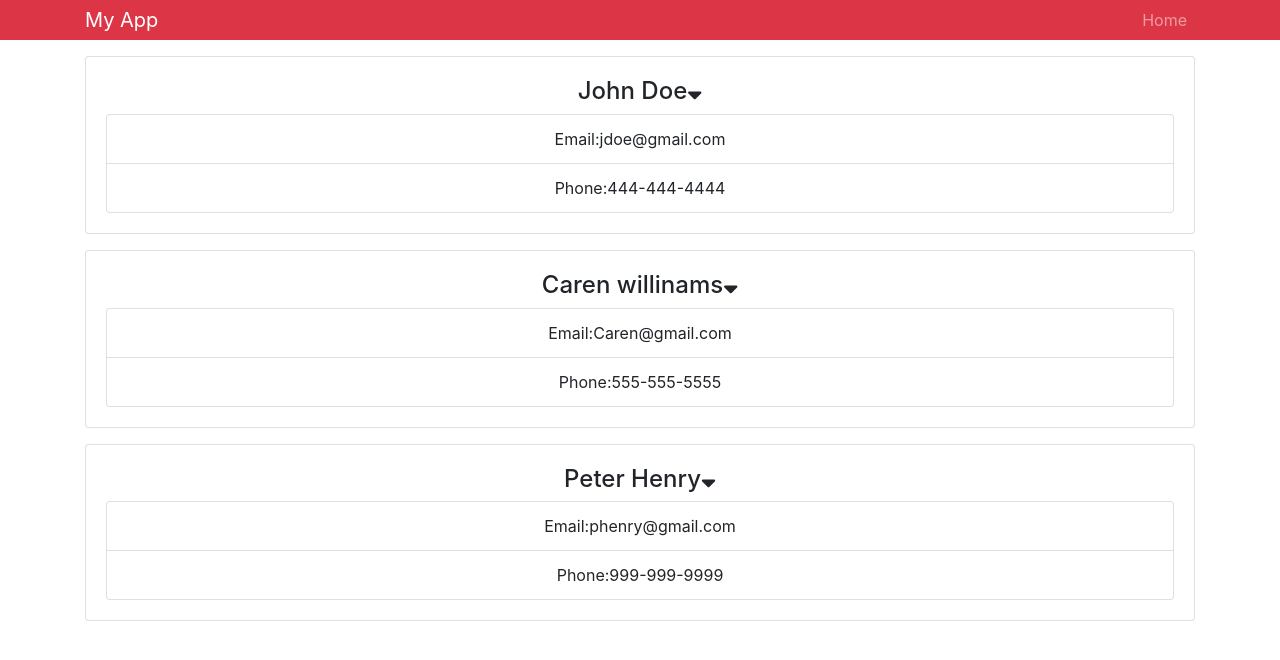
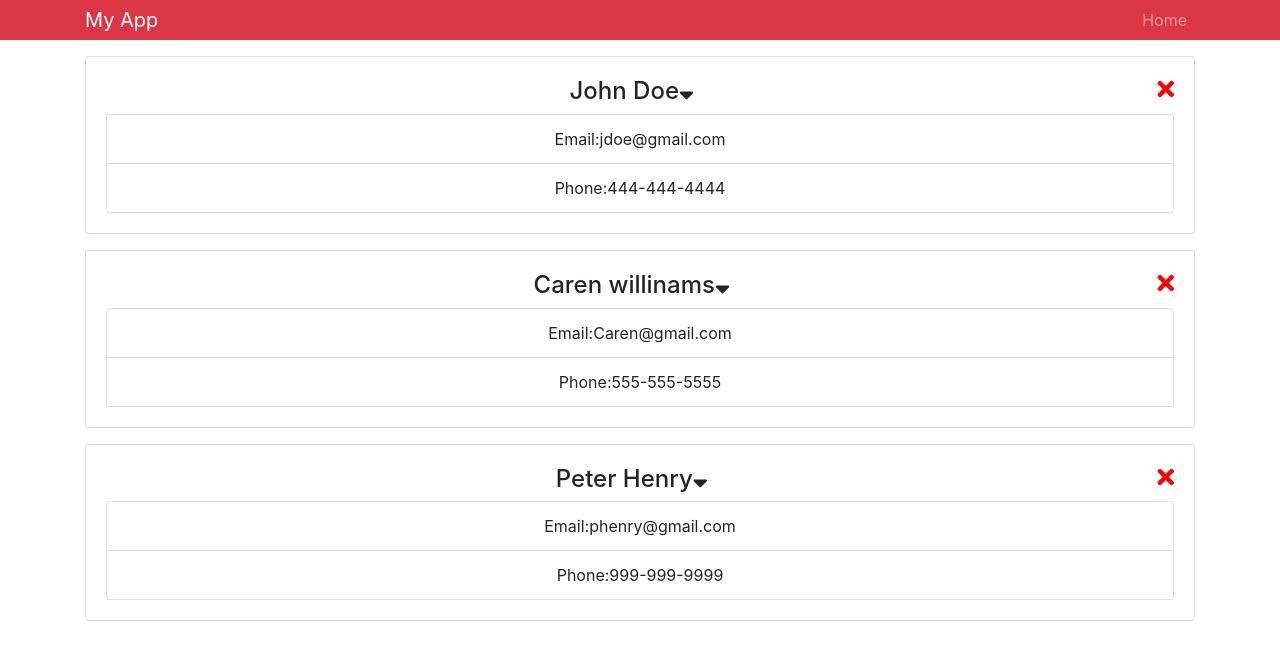
Before and after one commit to npnitin/ContactManager-ReactApp, a React (Create React App) app: page / in a window 1280 px wide. Shown: the top 660 px of the page. Built offline with nearby package versions, Linux system fonts and the light colour scheme.

Commit message:
changing parent state from child component

```diff
--- a/src/components/Contact.js
+++ b/src/components/Contact.js
@@ -10,6 +10,9 @@ class Contact extends Component {
      showContactInfo:!this.state.showContactInfo
    })
   }
+  onDeleteClick = (e) =>{
+    this.props.deleteClickHandler();
+  }
   render() {
     const{name,email,phone}=this.props;
     const{showContactInfo}=this.state;
@@ -17,17 +20,15 @@ class Contact extends Component {
         <div className="card card-body mb-3">
           <h4>
             {name}
-            <i onClick={this.onShowClick} className="fas fa-sort-down"/>
+            <i onClick={this.onShowClick} className="fas fa-sort-down" style={{cursor:'pointer'}}/>
+            <i className="fas fa-times" style={{cursor:'pointer',float:'right',color:'red'}} onClick={this.onDeleteClick.bind(this)}/>
           </h4>
           {
-            showContactInfo?
-          <ul className="list-group">
+            showContactInfo?<ul className="list-group">
               <li className="list-group-item">Email:{email}</li>
               <li className="list-group-item">Phone:{phone}</li>
-              </ul>
-              :
-              null
-              }
+              </ul>:null
+            }
 
         </div>
     )
@@ -38,5 +39,6 @@ Contact.prototypes={
   email:PropTypes.string.isRequired,
   email:PropTypes.string.isRequired,
   phone:PropTypes.string.isRequired,
+  deleteClickHandler:PropTypes.func.isRequired
 }
 export default Contact;
--- a/src/components/Contacts.js
+++ b/src/components/Contacts.js
@@ -27,6 +27,14 @@ class Contacts extends Component {
       ]
     }
   }
+  deleteContact = (id) => {
+    const{ contacts } = this.state;
+    const newContacts = contacts.filter(contact=> contact.id!==id);
+    this.setState({
+      contacts:newContacts
+    })
+
+  }
   render() {
     const{contacts}=this.state;
     return (
@@ -37,6 +45,7 @@ class Contacts extends Component {
           name={contact.name}
           email={contact.email}
           phone={contact.phone}
+          deleteClickHandler={this.deleteContact.bind(this,contact.id)}
           />
         ))}
       </React.Fragment>
```
